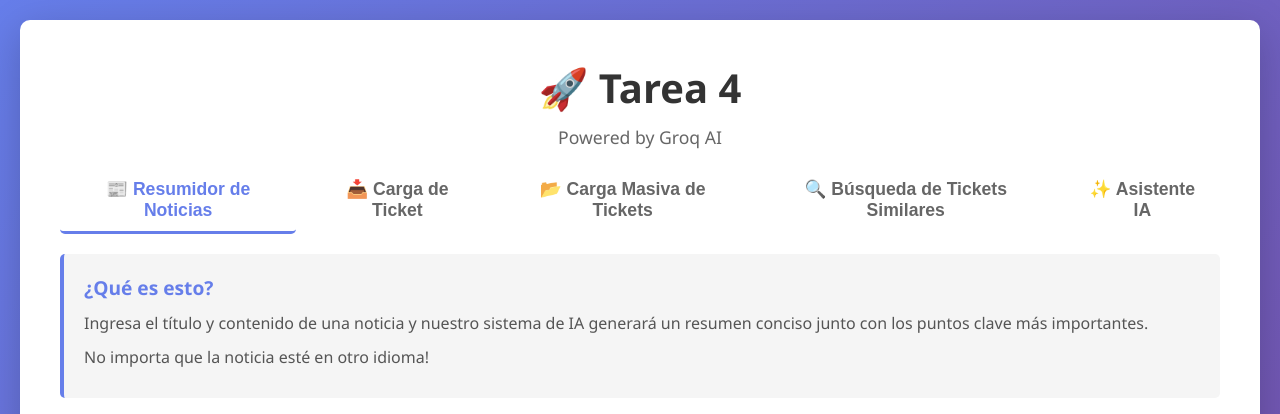
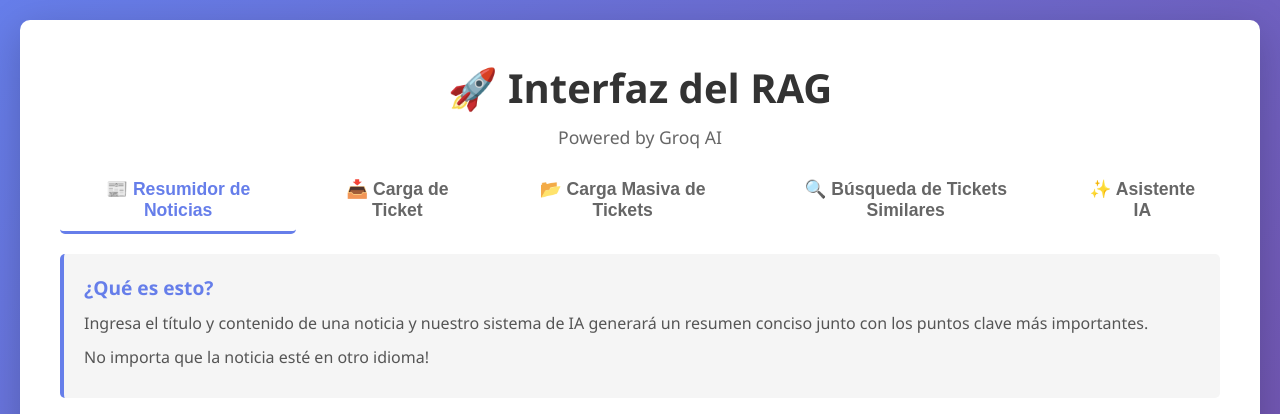
Before and after one commit to guibla236/LLM-apps, a FastAPI app: page / in a window 1280 px wide. Shown: the top 414 px of the page. Run offline with FastAPI, Linux system fonts and the light colour scheme; parts of the project's set-up code (start-up, migrations or seed data) failed here and were passed over.

Commit message:
Actualización de título para proyecto final

```diff
--- a/api/templates/index.html
+++ b/api/templates/index.html
@@ -10,7 +10,7 @@
 
 <body>
     <div class="container">
-        <h1>🚀 Tarea 4</h1>
+        <h1>🚀 Interfaz del RAG</h1>
         <p class="subtitle">Powered by Groq AI</p>
 
         <div class="tabs">
```
